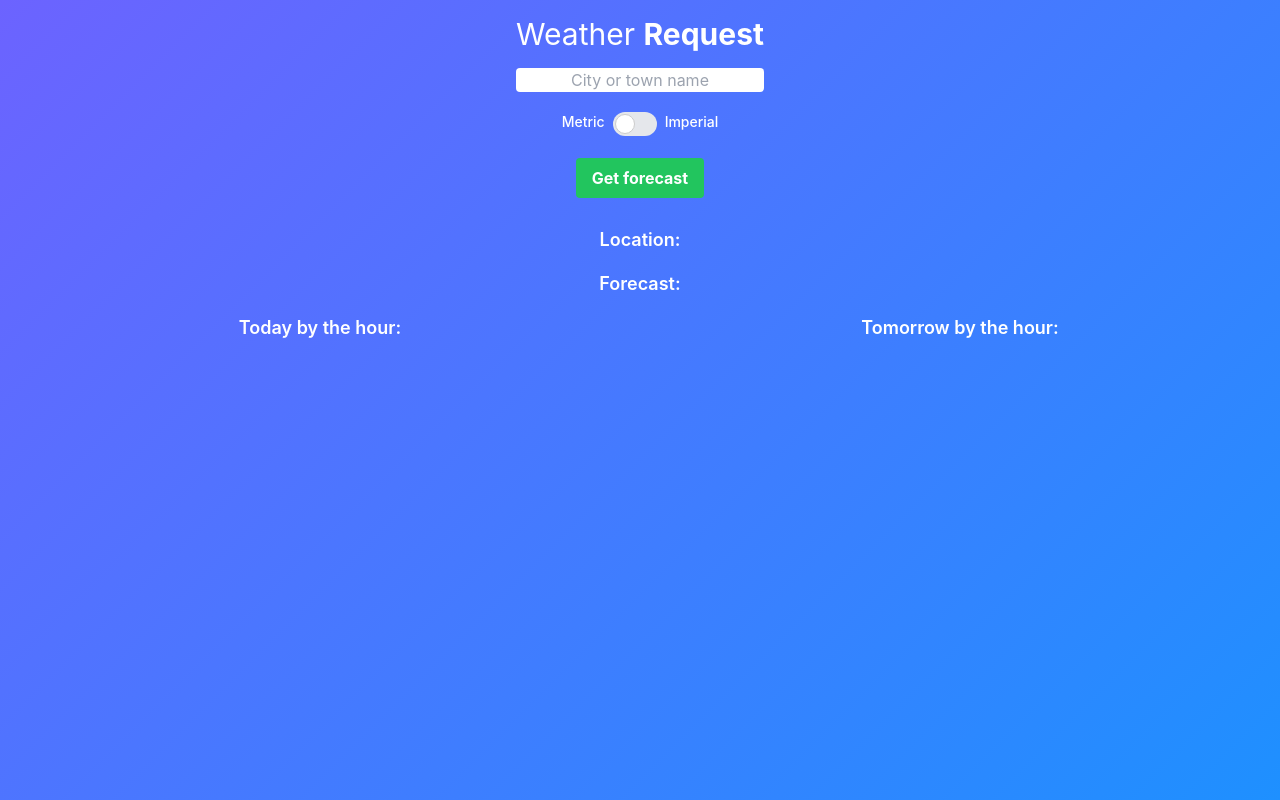
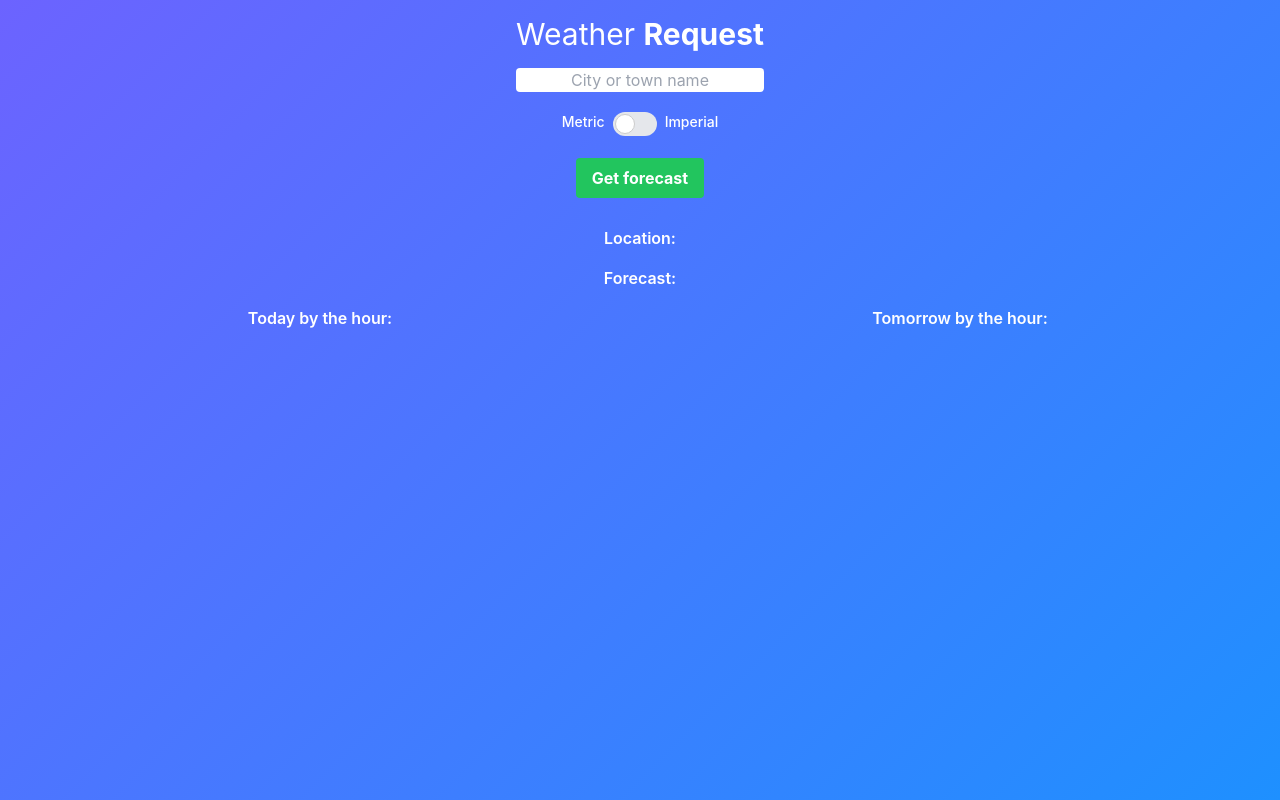
Before and after one commit to sarahcode2112/weather-displayer, a React (Create React App) app: page / in a window 1280 px wide. Built offline with nearby package versions, Linux system fonts and the light colour scheme.

Commit message:
make weather forecast text smaller to improve appearance on desktop

```diff
--- a/src/styles/styles.css
+++ b/src/styles/styles.css
@@ -80,7 +80,7 @@ input {
 /* Weather description text styles */
 
 .weatherDescriptionText {
-  @apply font-semibold py-1 text-lg mt-2;
+  @apply font-semibold py-1 text-base mt-2;
 }
 
 /* Hourly forecast styles */
@@ -98,7 +98,7 @@ input {
 }
 
 .hourlyForecastRow {
-  @apply inline-block bg-green-200 bg-opacity-20 m-1 p-2 rounded text-lg;
+  @apply inline-block bg-green-200 bg-opacity-20 m-1 p-2 rounded;
   width: 100%;
   white-space: nowrap;
 }
```
